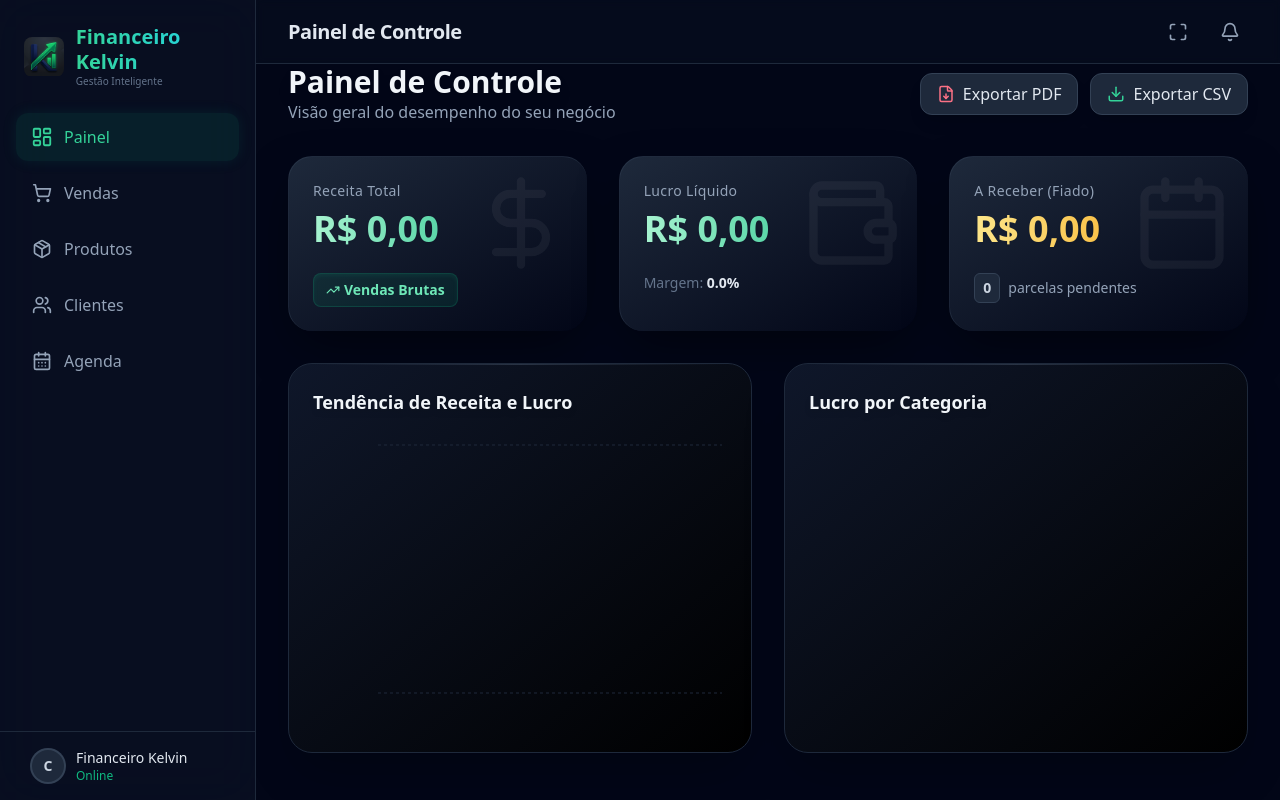
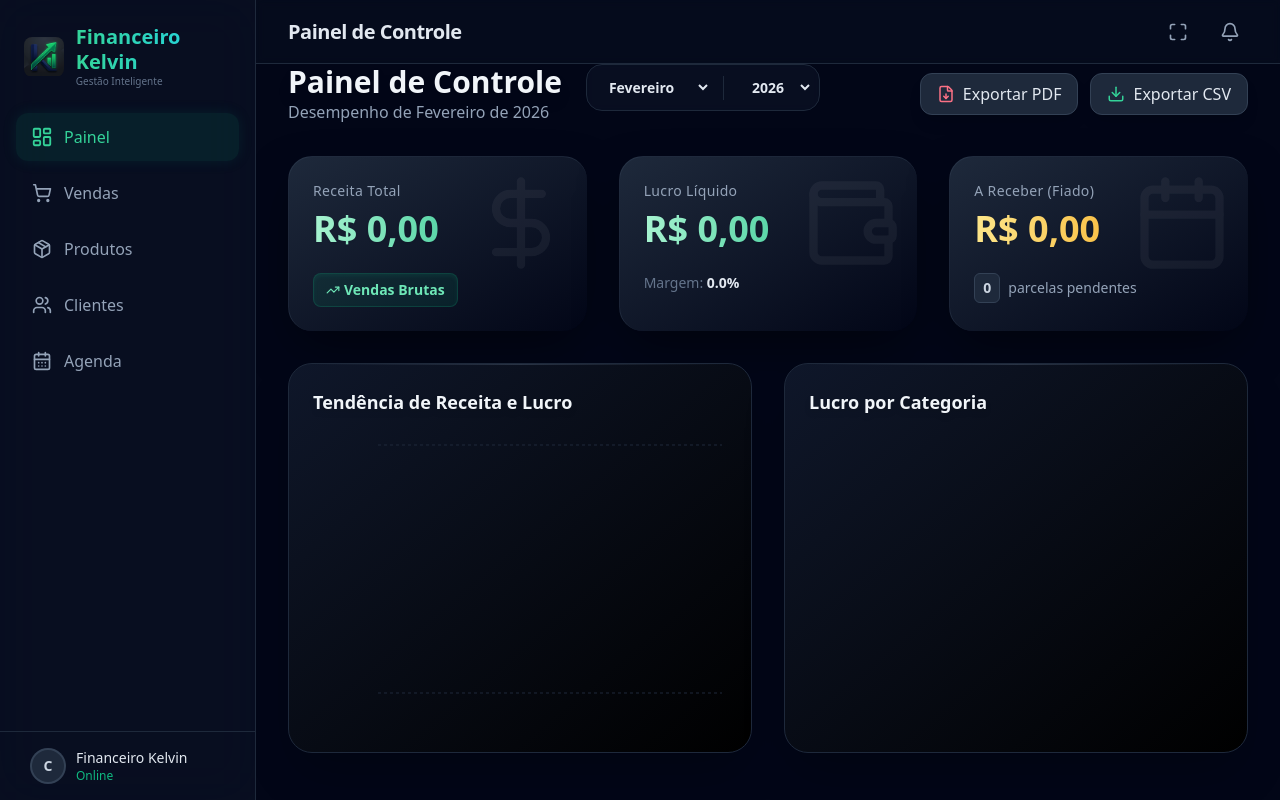
Before and after one commit to felipy1993/GESTAO-FINANCEIRO-KELVIN, a React (Vite) app: page / in a window 1280 px wide. Built offline with nearby package versions, Linux system fonts and the light colour scheme.

Commit message:
Filter dashboard metrics by current month by default

```diff
--- a/components/Dashboard.tsx
+++ b/components/Dashboard.tsx
@@ -1,4 +1,4 @@
-import React, { useMemo } from 'react';
+import React, { useMemo, useState } from 'react';
 import {
   BarChart, Bar, XAxis, YAxis, CartesianGrid, Tooltip, ResponsiveContainer,
   PieChart, Pie, Cell
@@ -117,14 +117,35 @@ export const Dashboard: React.FC<DashboardProps> = ({ sales, products, showToast
     }
   };
 
+  const [selectedMonth, setSelectedMonth] = useState(new Date().getMonth());
+  const [selectedYear, setSelectedYear] = useState(new Date().getFullYear());
+
+  const filteredSales = useMemo(() => {
+    return sales.filter(sale => {
+      const saleDate = new Date(sale.date);
+      return saleDate.getMonth() === selectedMonth && saleDate.getFullYear() === selectedYear;
+    });
+  }, [sales, selectedMonth, selectedYear]);
+
+  const months = [
+    'Janeiro', 'Fevereiro', 'Março', 'Abril', 'Maio', 'Junho',
+    'Julho', 'Agosto', 'Setembro', 'Outubro', 'Novembro', 'Dezembro'
+  ];
+
+  const availableYears = useMemo(() => {
+    const years = new Set<number>([new Date().getFullYear()]);
+    sales.forEach(sale => years.add(new Date(sale.date).getFullYear()));
+    return Array.from(years).sort((a, b) => b - a);
+  }, [sales]);
+
   // --- Metrics Calculation ---
   const metrics = useMemo(() => {
-    const totalRevenue = sales.reduce((acc, sale) => acc + sale.totalPrice, 0);
-    const totalCost = sales.reduce((acc, sale) => acc + sale.totalCost, 0);
+    const totalRevenue = filteredSales.reduce((acc, sale) => acc + sale.totalPrice, 0);
+    const totalCost = filteredSales.reduce((acc, sale) => acc + sale.totalCost, 0);
     const netProfit = totalRevenue - totalCost;
     const margin = totalRevenue > 0 ? (netProfit / totalRevenue) * 100 : 0;
 
-    // Calculate pending/overdue sales
+    // Calculate pending/overdue sales (Keeping this GLOBAL for visibility)
     const now = Date.now();
     const pendingSales = sales.filter(s => s.status === PaymentStatus.PENDING);
     const pendingTotal = pendingSales.reduce((acc, s) => {
@@ -184,7 +205,7 @@ export const Dashboard: React.FC<DashboardProps> = ({ sales, products, showToast
   // --- Charts Data ---
   const salesByDate = useMemo(() => {
     const grouped: Record<string, any> = {};
-    const sortedSales = [...sales].sort((a, b) => a.date - b.date);
+    const sortedSales = [...filteredSales].sort((a, b) => a.date - b.date);
 
     sortedSales.forEach(sale => {
       const date = new Date(sale.date).toLocaleDateString('pt-BR', { day: '2-digit', month: '2-digit' });
@@ -192,13 +213,13 @@ export const Dashboard: React.FC<DashboardProps> = ({ sales, products, showToast
       grouped[date].revenue += sale.totalPrice;
       grouped[date].profit += sale.totalProfit;
     });
-    return Object.values(grouped).slice(-7);
-  }, [sales]);
+    return Object.values(grouped);
+  }, [filteredSales]);
 
   const salesByCategory = useMemo(() => {
     const grouped: Record<string, number> = {};
 
-    sales.forEach(sale => {
+    filteredSales.forEach(sale => {
       if (sale.type === 'COMMISSION') {
         const cat = 'Comissões';
         grouped[cat] = (grouped[cat] || 0) + sale.totalProfit;
@@ -221,14 +242,38 @@ export const Dashboard: React.FC<DashboardProps> = ({ sales, products, showToast
   return (
     <div className="space-y-8 max-w-7xl mx-auto pb-10">
 
-      {/* Header */}
-      <div className="flex flex-col md:flex-row justify-between items-start md:items-center gap-4">
-        <div>
-          <h2 className="text-3xl font-bold text-slate-100 drop-shadow-lg">Painel de Controle</h2>
-          <p className="text-slate-400">Visão geral do desempenho do seu negócio</p>
+      {/* Header & Filters */}
+      <div className="flex flex-col xl:flex-row justify-between items-start xl:items-center gap-6">
+        <div className="flex flex-col md:flex-row md:items-center gap-6 w-full xl:w-auto">
+          <div>
+            <h2 className="text-3xl font-bold text-slate-100 drop-shadow-lg">Painel de Controle</h2>
+            <p className="text-slate-400">Desempenho de {months[selectedMonth]} de {selectedYear}</p>
+          </div>
+
+          <div className="flex items-center gap-3 bg-slate-900/50 p-1.5 rounded-2xl border border-slate-800 backdrop-blur-sm self-start">
+             <select
+               value={selectedMonth}
+               onChange={(e) => setSelectedMonth(parseInt(e.target.value))}
+               className="bg-transparent text-slate-200 text-sm font-bold px-3 py-1.5 focus:outline-none cursor-pointer hover:text-emerald-400 transition-colors"
+             >
+               {months.map((m, i) => (
+                 <option key={m} value={i} className="bg-slate-900">{m}</option>
+               ))}
+             </select>
+             <div className="w-[1px] h-6 bg-slate-800"></div>
+             <select
+                value={selectedYear}
+                onChange={(e) => setSelectedYear(parseInt(e.target.value))}
+                className="bg-transparent text-slate-200 text-sm font-bold px-3 py-1.5 focus:outline-none cursor-pointer hover:text-emerald-400 transition-colors"
+             >
+               {availableYears.map(y => (
+                 <option key={y} value={y} className="bg-slate-900">{y}</option>
+               ))}
+             </select>
+          </div>
         </div>
 
-        <div className="flex flex-wrap gap-3">
+        <div className="flex flex-wrap gap-3 w-full md:w-auto">
           <button
             onClick={exportToPDF}
             className="flex items-center gap-2 px-4 py-2 bg-slate-800 hover:bg-slate-700 text-slate-200 rounded-xl border border-slate-700 transition-all shadow-lg active:scale-95"
```
